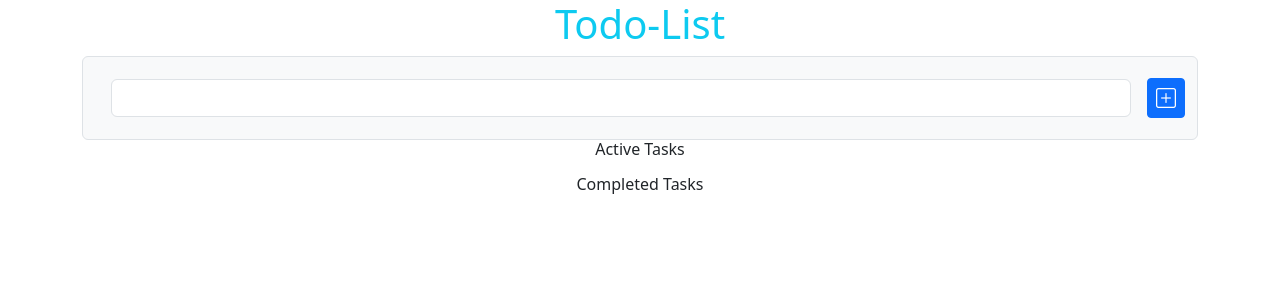
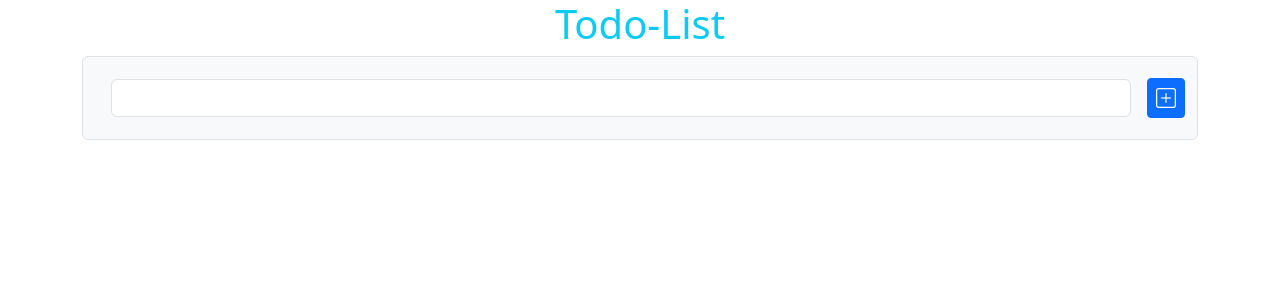
Before and after one commit to revurajaratnam/TodoList, a React (Vite) app in the folder TodoList/: page / in a window 1280 px wide. Shown: the top 300 px of the page. Built offline with nearby package versions, Linux system fonts and the light colour scheme.

Commit message:
active and completed tasks

```diff
--- a/TodoList/src/components/TodoList.jsx
+++ b/TodoList/src/components/TodoList.jsx
@@ -57,6 +57,8 @@ import Undotodo from "./UndoTask";
         })
     setTask(Undotodi);
     }
+    const activeTask=task.filter((t)=> !t.completed);
+    const completedTask=task.filter((t)=> t.completed);
     return(
         <div className="container">
             <h1 className="text-center text-info"
@@ -75,14 +77,14 @@ import Undotodo from "./UndoTask";
 
             ><i className="bi bi-plus-square"></i></button>
            </div>
-
-            <h1 className="text-center fs-6">Active Tasks</h1>
+                { activeTask.length>0 && <h1 className="text-center fs-6">Active Tasks</h1>}
             <ul className="container list-unstyled">
-                {task.filter((tasks)=>!tasks.completed).map((t)=>{
+                {task.filter((tasks)=>!tasks.completed ).map((t)=>{
                     return <li
                     key={t.id}
                     className="border border-1 p-1 m-1 d-flex justify-content-between align-items-center rounded"
-                    >{t.text}
+                    >
+                        {t.text}
                    <div  className="rounded">
                     <DeleteTask delete={()=> deletetodo(t.id)} />
                     <Updatetodo updatedtask={()=> updatetodo(t.id)} />
@@ -91,7 +93,8 @@ import Undotodo from "./UndoTask";
                     </li>
                 })}
             </ul>
-            <h1 className="text-center fs-6">Completed Tasks</h1>
+
+            {completedTask.length>0 &&   <h1 className="text-center fs-6">Completed Tasks</h1>}
             <ul className="container list-unstyled">
                 {task.filter((tasks)=>tasks.completed).map((t)=>{
                     return <li
@@ -100,7 +103,6 @@ import Undotodo from "./UndoTask";
                     >{t.text}
                    <div  className="rounded">
                     <DeleteTask delete={()=> deletetodo(t.id)} />
-                     <Donetodo iscompleted={()=>iscompleted(t.id)} />
                     <Undotodo undotask={()=>undotodo(t.id)} />
                    </div>
                     </li>
```
